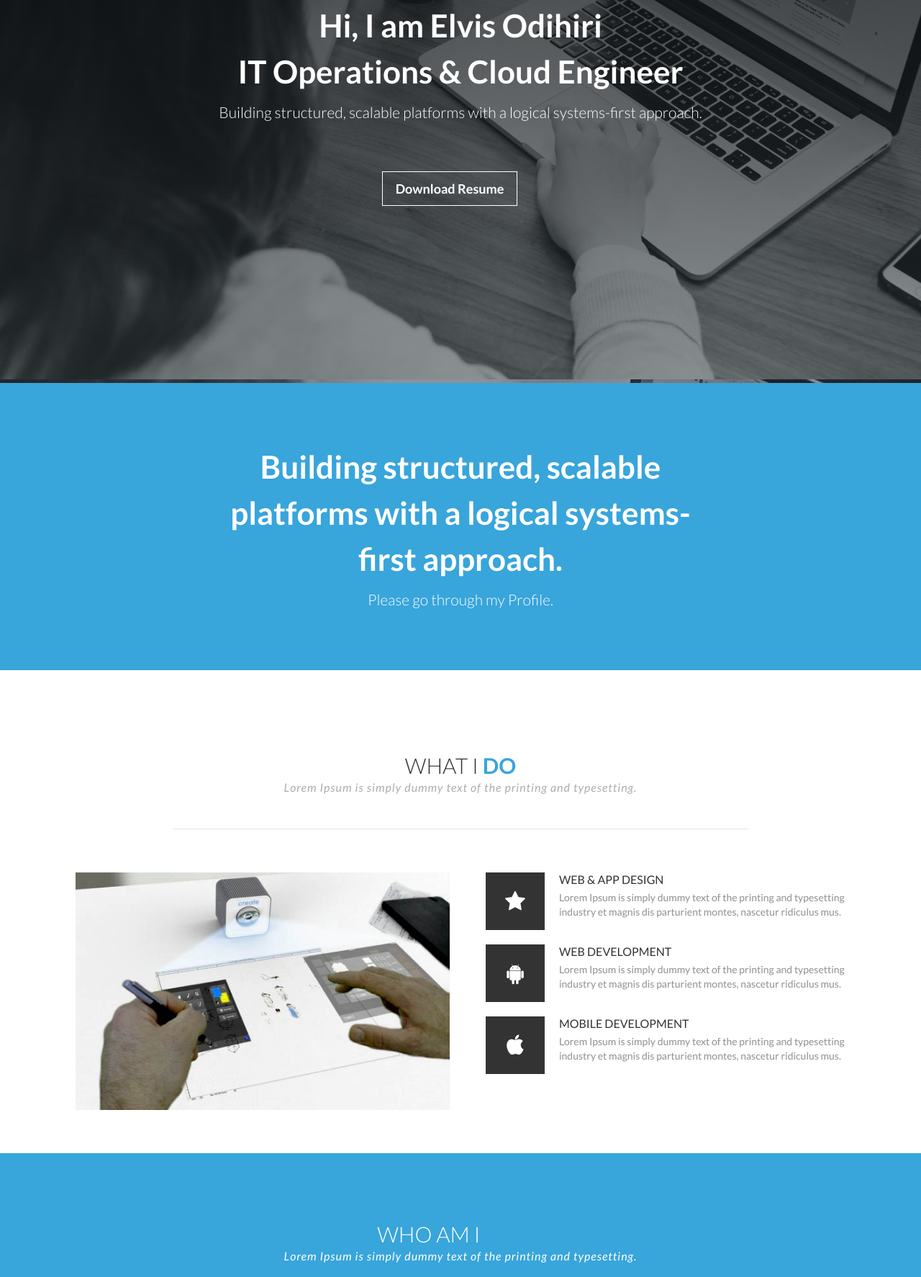
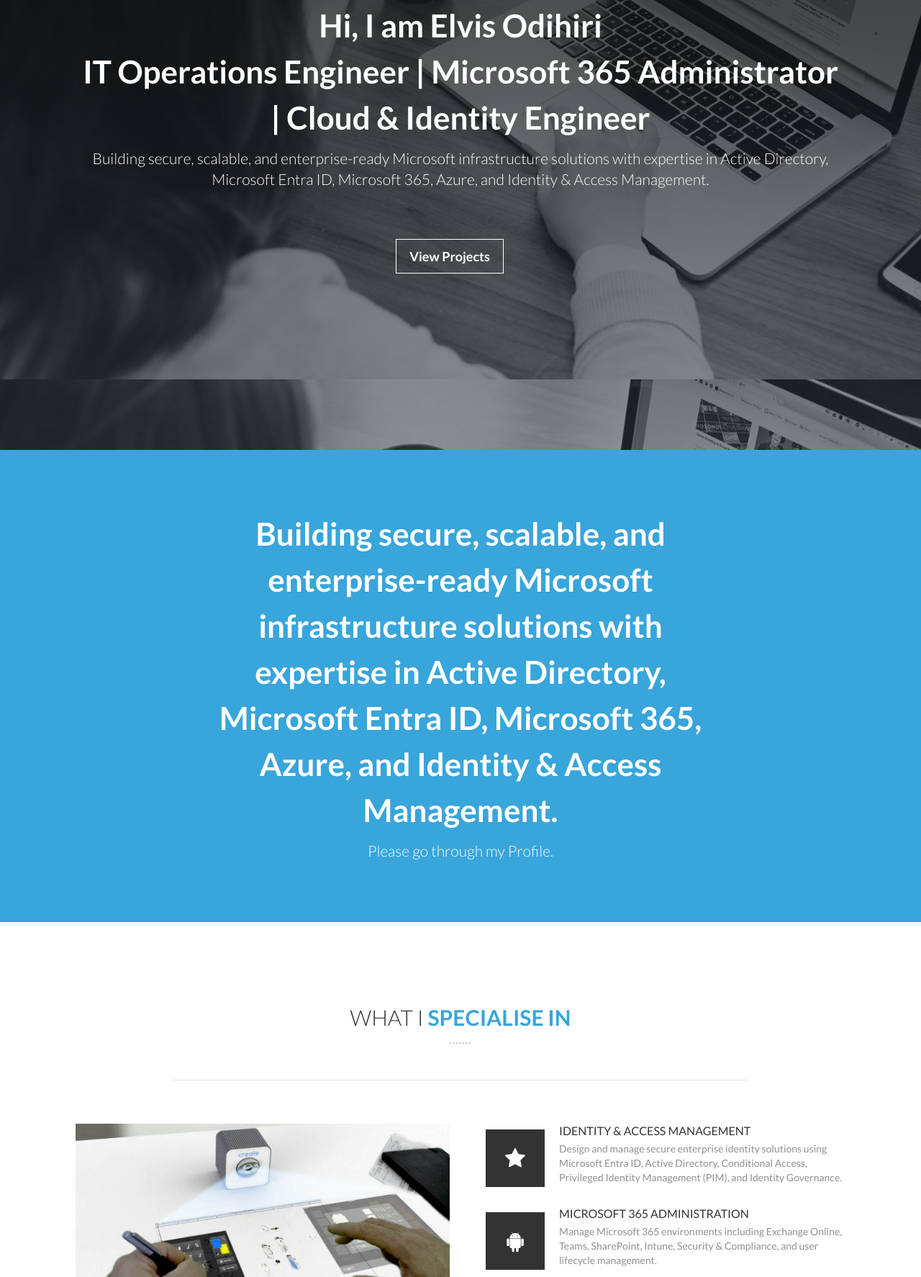
Before and after one commit to elvisodihiri/elvisodihiri.github.io, a plain HTML site: page index.html in a window 1280 px wide. Shown: the part 273-2047 px from the top of the page at 72% size. Drawn offline with nearby package versions, Linux system fonts and the light colour scheme.

Commit message:
Update index.html

```diff
--- a/index.html
+++ b/index.html
@@ -85,9 +85,9 @@
             <div class="container"> <!-- container -->
                 <div class="content-heading text-center"> <!-- Input Your Home Content Here -->
                     <h1>Hi, I am Elvis Odihiri</br>
-                    IT Operations & Cloud Engineer </h1>
-                    <p class="lead">Building structured, scalable platforms with a logical systems-first approach.</p>
-                    <a href="#works" class="scroll goto-btn">Download Resume</a> <!-- Link to your portfolio section -->
+                    IT Operations Engineer | Microsoft 365 Administrator | Cloud & Identity Engineer</h1>
+                    <p class="lead">Building secure, scalable, and enterprise-ready Microsoft infrastructure solutions with expertise in Active Directory, Microsoft Entra ID, Microsoft 365, Azure, and Identity & Access Management.</p>
+                    <a href="#works" class="scroll goto-btn">View Projects</a> <!-- Link to your portfolio section -->
                 </div><!-- End Input Your Home Content Here -->
             </div> <!-- end container -->
         </div><!-- End Overlay Color -->
@@ -100,7 +100,7 @@
             <div class="row"> <!-- row -->
 
                 <div class="col-md-8 col-md-offset-2">
-                     <h1>Building structured, scalable platforms with a logical systems-first approach.</h1>
+                     <h1>Building secure, scalable, and enterprise-ready Microsoft infrastructure solutions with expertise in Active Directory, Microsoft Entra ID, Microsoft 365, Azure, and Identity & Access Management.</h1>
                     <p class="lead">Please go through my Profile.</p>
                 </div>
 
@@ -114,8 +114,8 @@
         <div class="container"> <!-- container -->
 
             <div class="section-header">
-                <h2>What I <span class="highlight"><strong>Do</strong></span></h2>
-                <h5><em>Lorem Ipsum is simply dummy text of the printing and typesetting.</em></h5>
+                <h2>What I <span class="highlight"><strong>specialise in</strong></span></h2>
+                <h5><em> ....... </em></h5>
                 <div class="fancy"><span></span></div>
             </div>
 
@@ -132,8 +132,8 @@
                             <i class="fa fa-star"></i>
                         </div>
                         <div class="media-body">
-                            <h4 class="media-heading">Web & App Design</h4>
-                            <p>Lorem Ipsum is simply dummy text of the printing and typesetting industry et magnis dis parturient montes, nascetur ridiculus mus.</p>
+                            <h4 class="media-heading">Identity & Access Management</h4>
+                            <p>Design and manage secure enterprise identity solutions using Microsoft Entra ID, Active Directory, Conditional Access, Privileged Identity Management (PIM), and Identity Governance.</p>
                         </div>
                     </div><!-- end Service #4 -->
 
@@ -142,8 +142,8 @@
                             <i class="fa fa-android"></i>
                         </div>
                         <div class="media-body">
-                            <h4 class="media-heading">Web Development</h4>
-                            <p>Lorem Ipsum is simply dummy text of the printing and typesetting industry et magnis dis parturient montes, nascetur ridiculus mus.</p>
+                            <h4 class="media-heading">Microsoft 365 Administration</h4>
+                            <p>Manage Microsoft 365 environments including Exchange Online, Teams, SharePoint, Intune, Security & Compliance, and user lifecycle management.</p>
                         </div>
                     </div> <!-- end Service #5 -->
 
@@ -152,8 +152,8 @@
                             <i class="fa fa-apple"></i>
                         </div>
                         <div class="media-body">
-                            <h4 class="media-heading">Mobile Development</h4>
-                            <p>Lorem Ipsum is simply dummy text of the printing and typesetting industry et magnis dis parturient montes, nascetur ridiculus mus.</p>
+                            <h4 class="media-heading">Cloud Infrastructure</h4>
+                            <p>Deploy and maintain cloud-based environments using Microsoft Azure, hybrid identity, and modern authentication technologies.</p>
                         </div>
                     </div> <!-- end Service #6 -->
                 </div><!-- end Right Content Col 6 -->
```
